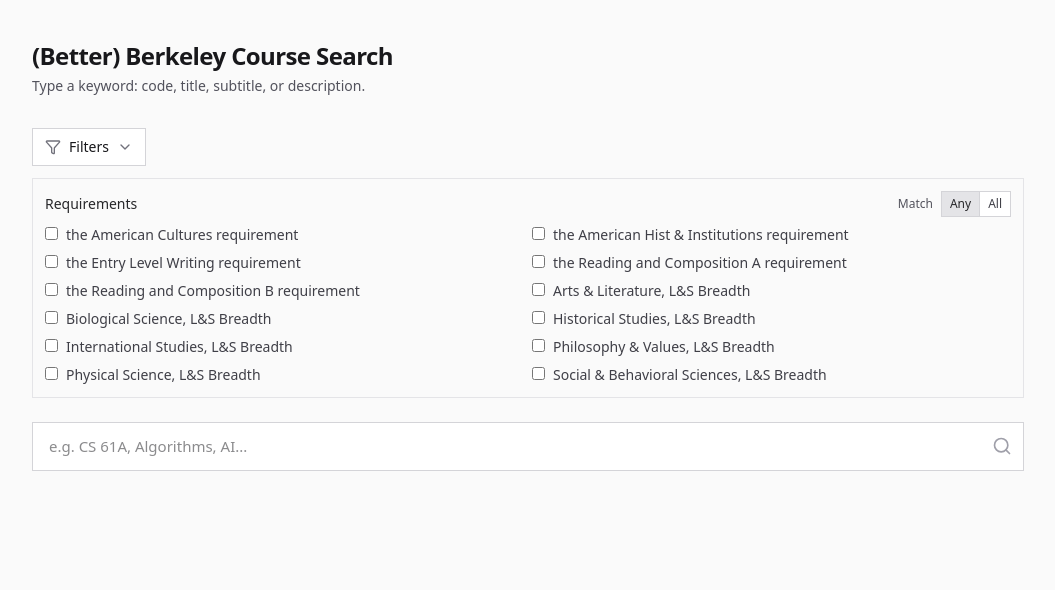
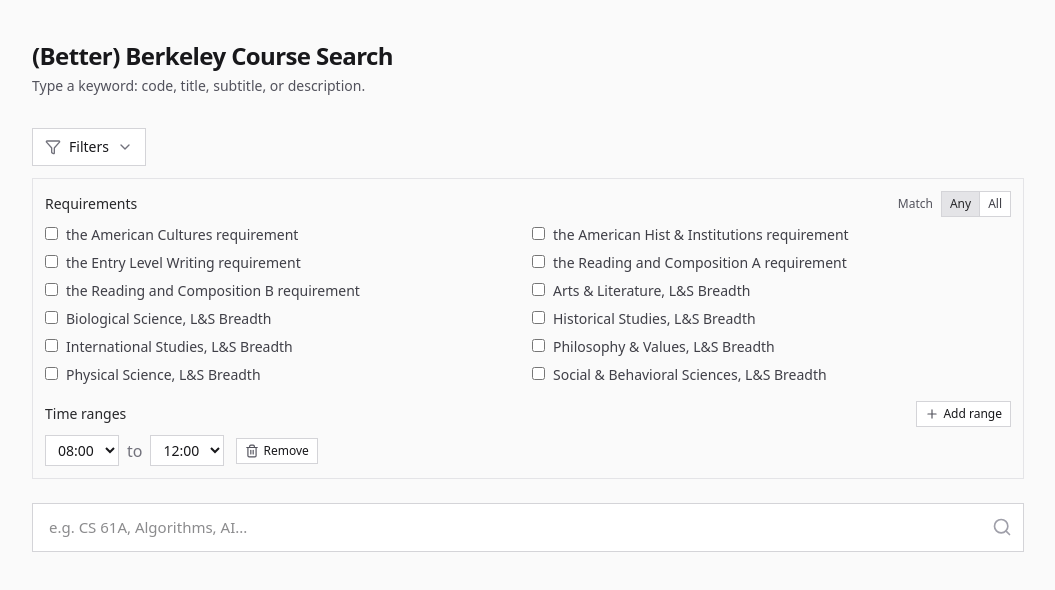
Before and after one commit to Injng/bcs, a SvelteKit app in the folder ui/: page / in a window 1280 px wide. Both pictures are taken after a click on the button "Filters". Shown: the top 590 px of the page, without its empty margins (112-1167 px from the left). Built offline with nearby package versions, Linux system fonts and the light colour scheme.

Commit message:
feat: allow filtering of time ranges

```diff
--- a/ui/src/routes/+page.svelte
+++ b/ui/src/routes/+page.svelte
@@ -6,6 +6,8 @@
   import LoaderIcon from "lucide-svelte/icons/loader-2";
   import FilterIcon from "lucide-svelte/icons/filter";
   import ChevronDown from "lucide-svelte/icons/chevron-down";
+  import PlusIcon from "lucide-svelte/icons/plus";
+  import TrashIcon from "lucide-svelte/icons/trash-2";
   import CourseCard from "$lib/components/CourseCard.svelte";
 
   let query = "";
@@ -40,6 +42,21 @@
   ];
   let selectedRequirements = new Set<string>();
   let requirementsOr = true; // true = OR (any), false = AND (all)
+  // Time range filters (server expects times: Vec<(Time, Time)>)
+  const timeStepOptions: string[] = (() => {
+    const out: string[] = [];
+    for (let h = 0; h < 24; h++) {
+      for (let m = 0; m < 60; m += 30) {
+        const hh = String(h).padStart(2, "0");
+        const mm = String(m).padStart(2, "0");
+        out.push(`${hh}:${mm}`);
+      }
+    }
+    return out;
+  })();
+  type TimeRange = { id: number; start: string; end: string };
+  let nextTimeRangeId = 1;
+  let timeRanges: TimeRange[] = [{ id: nextTimeRangeId++, start: "08:00", end: "12:00" }];
 
   function toggleFilters() {
     filtersOpen = !filtersOpen;
@@ -52,6 +69,39 @@
       selectedRequirements.add(req);
     }
     // Reset and re-search with new filters
+    if (inflightAbort) inflightAbort.abort();
+    results = [];
+    hasMore = false;
+    error = null;
+    debounceTimer && clearTimeout(debounceTimer);
+    doSearch();
+  }
+
+  function addTimeRange() {
+    timeRanges = [...timeRanges, { id: nextTimeRangeId++, start: "08:00", end: "12:00" }];
+    // Trigger search
+    if (inflightAbort) inflightAbort.abort();
+    results = [];
+    hasMore = false;
+    error = null;
+    debounceTimer && clearTimeout(debounceTimer);
+    doSearch();
+  }
+
+  function removeTimeRange(id: number) {
+    timeRanges = timeRanges.filter((r) => r.id !== id);
+    // Trigger search
+    if (inflightAbort) inflightAbort.abort();
+    results = [];
+    hasMore = false;
+    error = null;
+    debounceTimer && clearTimeout(debounceTimer);
+    doSearch();
+  }
+
+  function updateTimeRange(id: number, which: "start" | "end", value: string) {
+    timeRanges = timeRanges.map((r) => (r.id === id ? { ...r, [which]: value } as TimeRange : r));
+    // Trigger search
     if (inflightAbort) inflightAbort.abort();
     results = [];
     hasMore = false;
@@ -89,6 +139,12 @@
     const payload: Record<string, unknown> = { requirements_or: requirementsOr };
     if (selectedRequirements.size > 0) {
       payload.requirements = Array.from(selectedRequirements);
+    }
+    const validRanges: Array<[string, string]> = timeRanges
+      .filter((r) => r.start < r.end) // "HH:MM" lexicographic works
+      .map((r) => [r.start, r.end]);
+    if (validRanges.length > 0) {
+      payload.times = validRanges;
     }
     return payload;
   }
@@ -289,6 +345,53 @@
             </div>
           {/if}
         </div>
+        <div class="mt-4">
+          <div class="mb-2 flex items-center justify-between">
+            <div class="text-sm font-medium text-zinc-800">Time ranges</div>
+            <button
+              class="inline-flex items-center gap-1 border border-zinc-300 bg-white px-2 py-1 text-xs transition hover:border-zinc-400"
+              type="button"
+              on:click={addTimeRange}
+            >
+              <PlusIcon class="size-3.5 text-zinc-600" />
+              Add range
+            </button>
+          </div>
+          <div class="space-y-2">
+            {#each timeRanges as r (r.id)}
+              <div class="flex items-center gap-2">
+                <select
+                  class="border border-zinc-300 bg-white px-2 py-1 text-sm"
+                  bind:value={r.start}
+                  on:change={(e) => updateTimeRange(r.id, "start", (e.target as HTMLSelectElement).value)}
+                >
+                  {#each timeStepOptions as opt}
+                    <option value={opt}>{opt}</option>
+                  {/each}
+                </select>
+                <span class="text-zinc-500">to</span>
+                <select
+                  class="border border-zinc-300 bg-white px-2 py-1 text-sm"
+                  bind:value={r.end}
+                  on:change={(e) => updateTimeRange(r.id, "end", (e.target as HTMLSelectElement).value)}
+                >
+                  {#each timeStepOptions as opt}
+                    <option value={opt}>{opt}</option>
+                  {/each}
+                </select>
+                <button
+                  class="ml-1 inline-flex items-center gap-1 border border-zinc-300 bg-white px-2 py-1 text-xs transition hover:border-zinc-400"
+                  type="button"
+                  on:click={() => removeTimeRange(r.id)}
+                  aria-label="Remove time range"
+                >
+                  <TrashIcon class="size-3.5 text-zinc-600" />
+                  Remove
+                </button>
+              </div>
+            {/each}
+          </div>
+        </div>
       </div>
     {/if}
 
```
Also changed, not shown: 1 other file (tests, documents, lock files or other folders).
